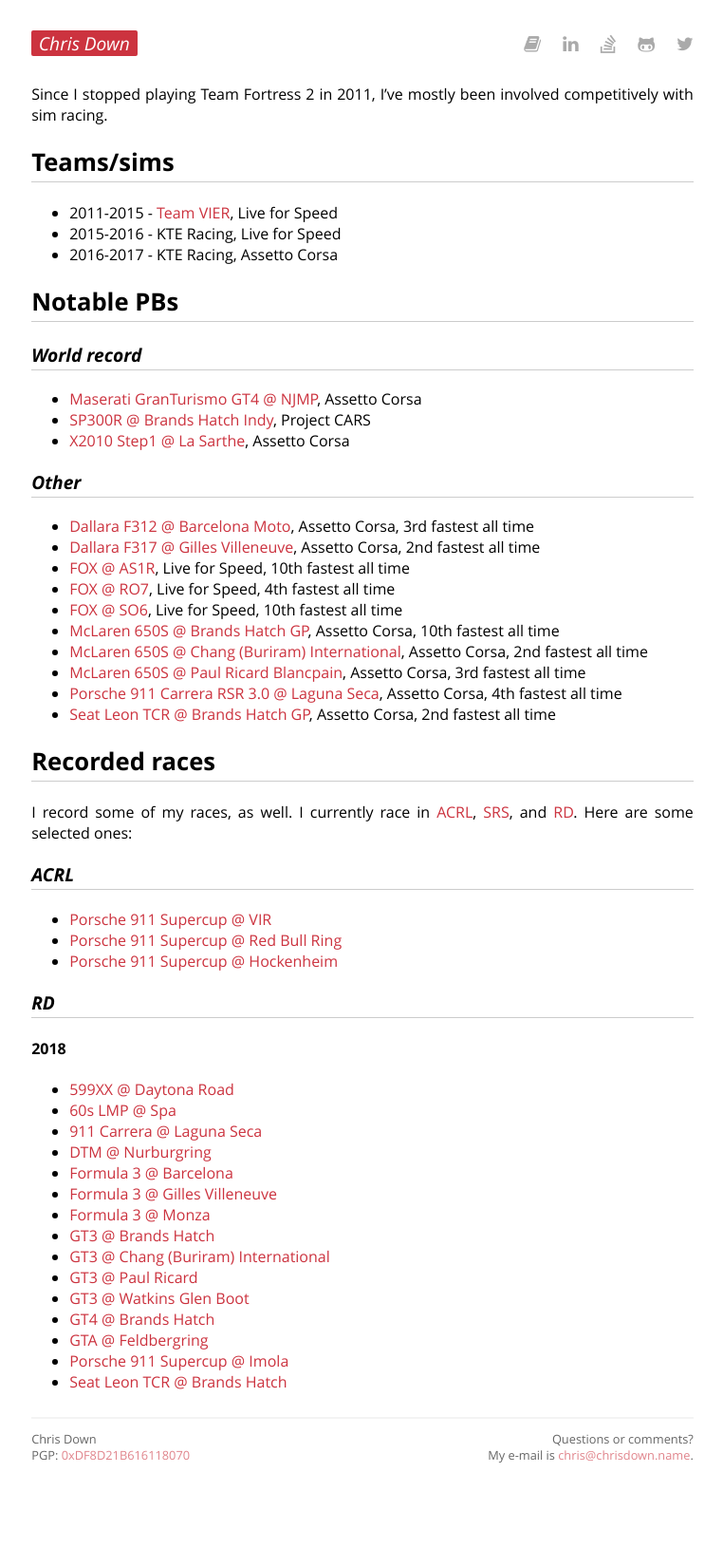
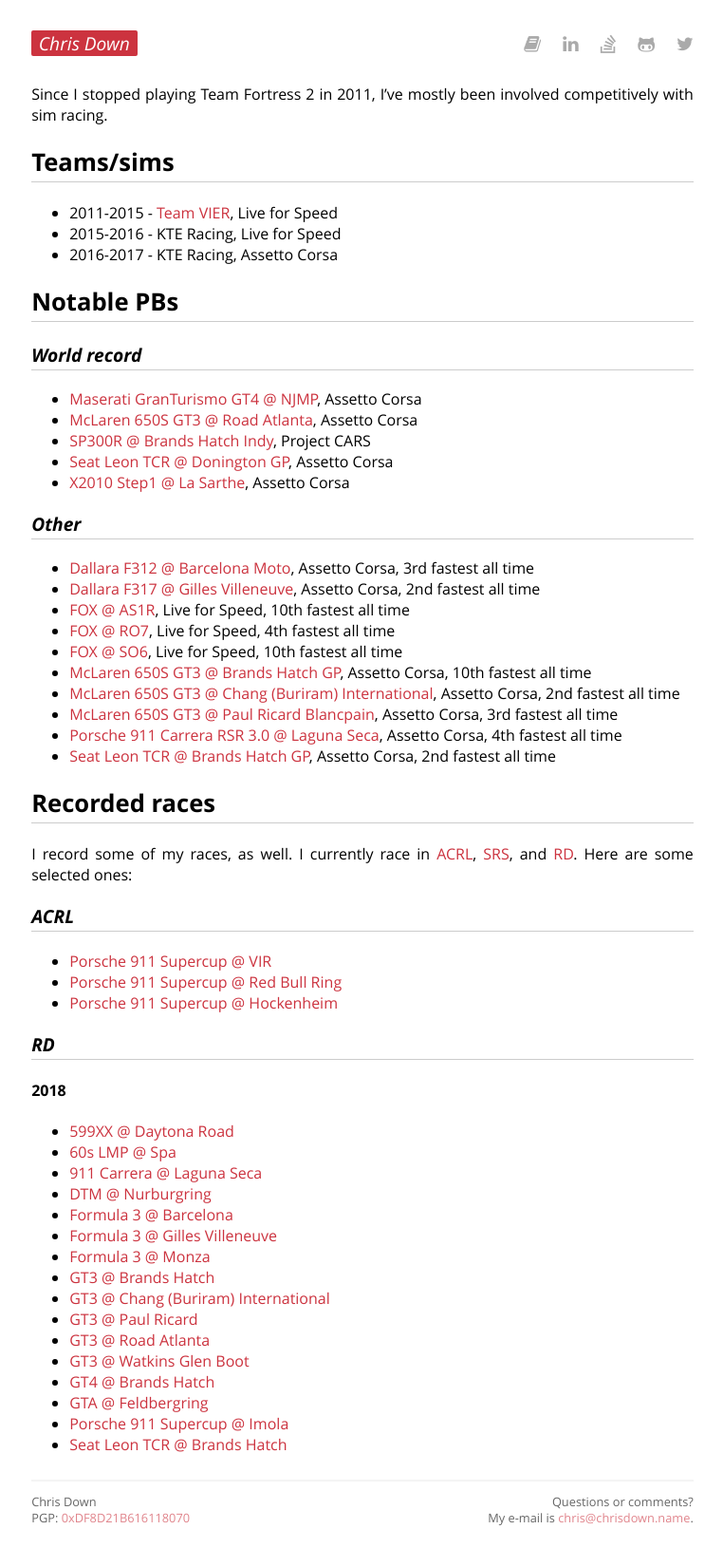
Before and after one commit to cdown/chrisdown.name, a Jekyll site: the page built from racing.md, in a window 1280 px wide. Shown: the whole page at 95% size, without its empty margins (258-1020 px from the left). Built offline with Jekyll 4.4.1, drawn with Linux system fonts in a browser that asks for light colours; before the commit the page ends 1584 px from its top, so only the background shows below that.

Commit message:
racing: Add new WRs

```diff
--- a/racing.md
+++ b/racing.md
@@ -17,7 +17,9 @@ competitively with sim racing.
 ### World record
 
 - [Maserati GranTurismo GT4 @ NJMP](https://www.youtube.com/watch?v=-Dc0mfbhX8E), Assetto Corsa
+- [McLaren 650S GT3 @ Road Atlanta](https://www.youtube.com/watch?v=Q-Ho6vwZ3uA), Assetto Corsa
 - [SP300R @ Brands Hatch Indy](https://www.youtube.com/watch?v=qvyPT3P8aHw), Project CARS
+- [Seat Leon TCR @ Donington GP](https://www.youtube.com/watch?v=CgQbzRjC8ZA), Assetto Corsa
 - [X2010 Step1 @ La Sarthe](https://www.youtube.com/watch?v=6gJL3ZT8fCo), Assetto Corsa
 
 ### Other
@@ -27,9 +29,9 @@ competitively with sim racing.
 - [FOX @ AS1R](https://www.youtube.com/watch?v=bpRAhw2Phlc), Live for Speed, 10th fastest all time
 - [FOX @ RO7](https://www.youtube.com/watch?v=wO0XxZdd-XQ), Live for Speed, 4th fastest all time
 - [FOX @ SO6](https://www.youtube.com/watch?v=JFZJsbta5po), Live for Speed, 10th fastest all time
-- [McLaren 650S @ Brands Hatch GP](https://www.youtube.com/watch?v=cAo6T45IUGE), Assetto Corsa, 10th fastest all time
-- [McLaren 650S @ Chang (Buriram) International](https://www.youtube.com/watch?v=9xpdLmuXRYs), Assetto Corsa, 2nd fastest all time
-- [McLaren 650S @ Paul Ricard Blancpain](https://www.youtube.com/watch?v=XmMqyLV5Z5k), Assetto Corsa, 3rd fastest all time
+- [McLaren 650S GT3 @ Brands Hatch GP](https://www.youtube.com/watch?v=cAo6T45IUGE), Assetto Corsa, 10th fastest all time
+- [McLaren 650S GT3 @ Chang (Buriram) International](https://www.youtube.com/watch?v=9xpdLmuXRYs), Assetto Corsa, 2nd fastest all time
+- [McLaren 650S GT3 @ Paul Ricard Blancpain](https://www.youtube.com/watch?v=XmMqyLV5Z5k), Assetto Corsa, 3rd fastest all time
 - [Porsche 911 Carrera RSR 3.0 @ Laguna Seca](https://www.youtube.com/watch?v=cjzQoYVtUi8), Assetto Corsa, 4th fastest all time
 - [Seat Leon TCR @ Brands Hatch GP](https://www.youtube.com/watch?v=ZULk1UoxBeI), Assetto Corsa, 2nd fastest all time
 
@@ -61,6 +63,7 @@ Here are some selected ones:
 - [GT3 @ Brands Hatch](https://www.youtube.com/watch?v=0w7eXvuIFWQ)
 - [GT3 @ Chang (Buriram) International](https://www.youtube.com/watch?v=F7-ztn30jYs)
 - [GT3 @ Paul Ricard](https://www.youtube.com/watch?v=AXTnM_iHSsE)
+- [GT3 @ Road Atlanta](https://www.youtube.com/watch?v=0Ww99BLcnfI)
 - [GT3 @ Watkins Glen Boot](https://www.youtube.com/watch?v=mhe-b2D15wk)
 - [GT4 @ Brands Hatch](https://www.youtube.com/watch?v=eJ9YsVkOGDs)
 - [GTA @ Feldbergring](https://www.youtube.com/watch?v=JrilFgXe918)
```
